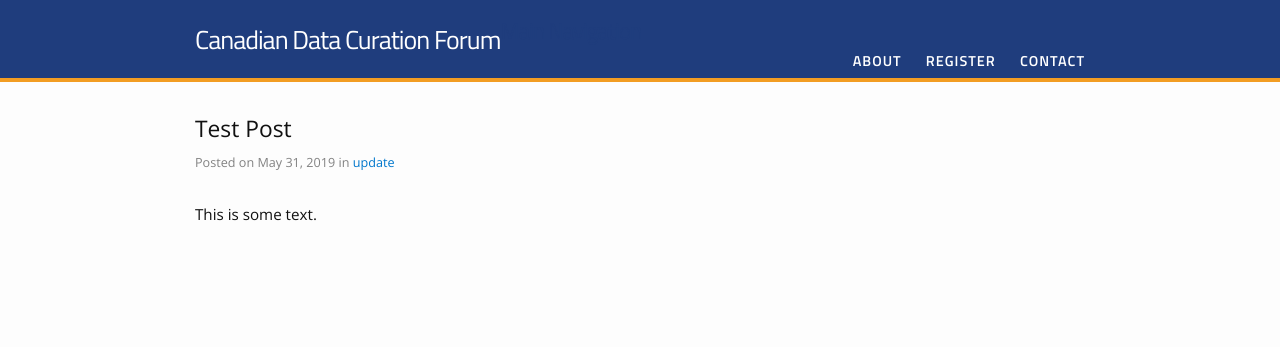
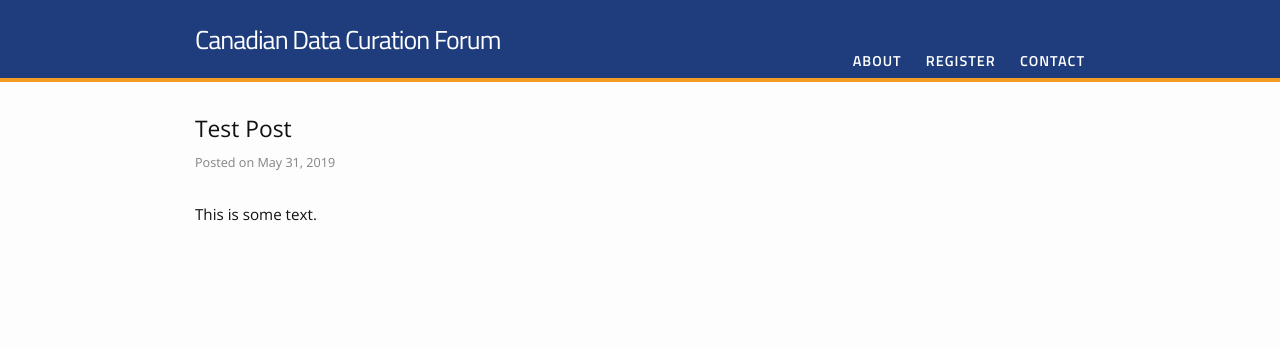
Before and after one commit to data-curation/data-curation.github.io, a Jekyll site: the page built from _posts/2019-05-31-test-post.md, in a window 1280 px wide. Shown: the top 347 px of the page. Built offline with Jekyll 4.4.1, drawn with Linux system fonts in a browser that asks for light colours.

Commit message:
Update post.html

```diff
--- a/_layouts/post.html
+++ b/_layouts/post.html
@@ -5,11 +5,11 @@ layout: default
 
   <header class="post-header">
     <h2 class="post-title">{{ page.title }}</h2>
-    <p class="post-meta">Posted on {{ page.date | date: "%B %-d, %Y" }} {% if page.categories %} in {% for cat in page.categories %}
+    <p class="post-meta">Posted on {{ page.date | date: "%B %-d, %Y" }}
+    <!--{% if page.categories %} in {% for cat in page.categories %}
     <a href="/categories/#{{ cat }}" title="{{ cat }}">{{ cat }}</a>&nbsp;
   {% endfor %}
-
-{% endif %}
+{% endif %}-->
 </p>
   </header>
 
```
